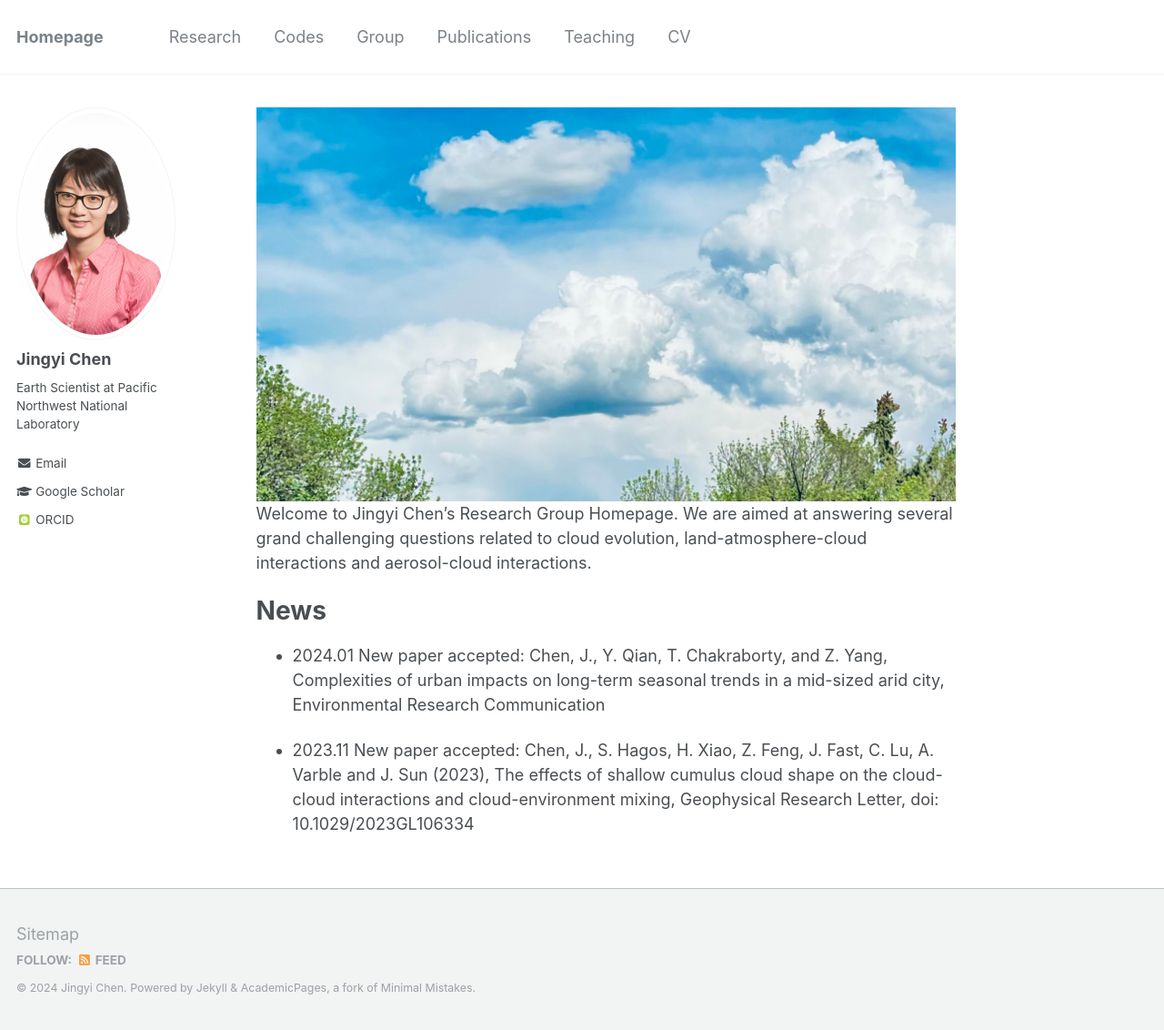
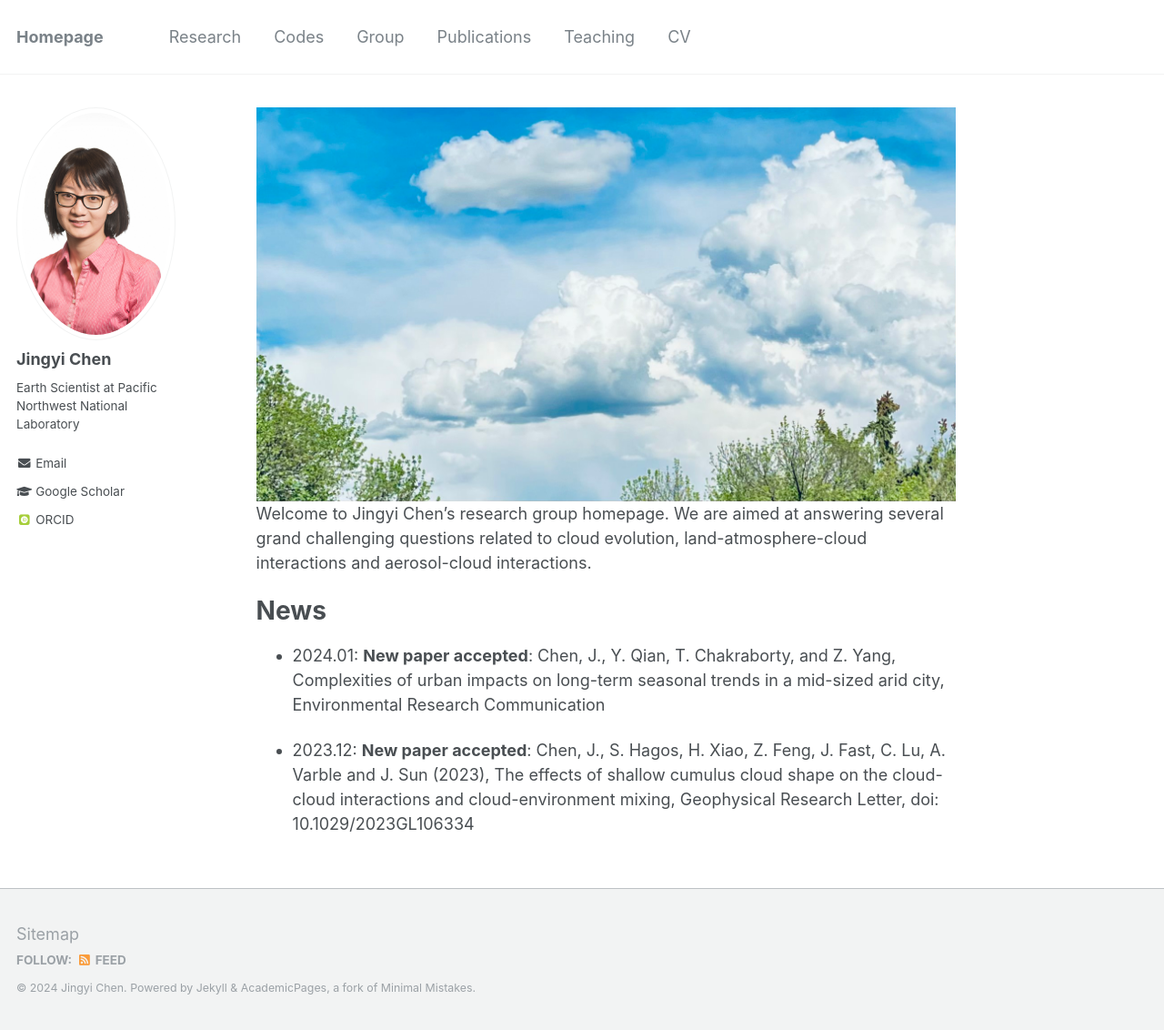
Before and after one commit to Jingyi-Chen/jingyi-chen.github.io, a Jekyll site: the page built from _pages/about.md, in a window 1280 px wide and 1132 px high. Shown: the whole window at 91% size. Built offline with Jekyll 4.4.1, drawn with Linux system fonts in a browser that asks for light colours; some web fonts are replaced.

Commit message:
Update about.md

```diff
--- a/_pages/about.md
+++ b/_pages/about.md
@@ -4,11 +4,11 @@ author_profile: true
 ---
 
 <img src="/files/cloud.jpg"/>
-Welcome to Jingyi Chen's Research Group Homepage. We are aimed at answering several grand challenging questions related to cloud evolution, land-atmosphere-cloud interactions and aerosol-cloud interactions.
+Welcome to Jingyi Chen's research group homepage. We are aimed at answering several grand challenging questions related to cloud evolution, land-atmosphere-cloud interactions and aerosol-cloud interactions.
 
 
 News
 ======
-- 2024.01 New paper accepted: Chen, J., Y. Qian, T. Chakraborty, and Z. Yang, Complexities of urban impacts on long-term seasonal trends in a mid-sized arid city, Environmental Research Communication
+- 2024.01: **New paper accepted**: Chen, J., Y. Qian, T. Chakraborty, and Z. Yang, Complexities of urban impacts on long-term seasonal trends in a mid-sized arid city, Environmental Research Communication
 
-- 2023.11 New paper accepted: Chen, J., S. Hagos, H. Xiao, Z. Feng, J. Fast, C. Lu, A. Varble and J. Sun (2023), The effects of shallow cumulus cloud shape on the cloud-cloud interactions and cloud-environment mixing, Geophysical Research Letter, doi: 10.1029/2023GL106334
+- 2023.12: **New paper accepted**: Chen, J., S. Hagos, H. Xiao, Z. Feng, J. Fast, C. Lu, A. Varble and J. Sun (2023), The effects of shallow cumulus cloud shape on the cloud-cloud interactions and cloud-environment mixing, Geophysical Research Letter, doi: 10.1029/2023GL106334
```
